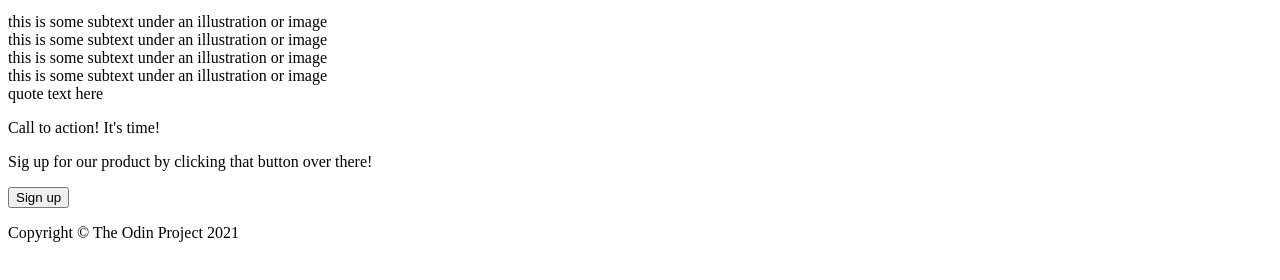
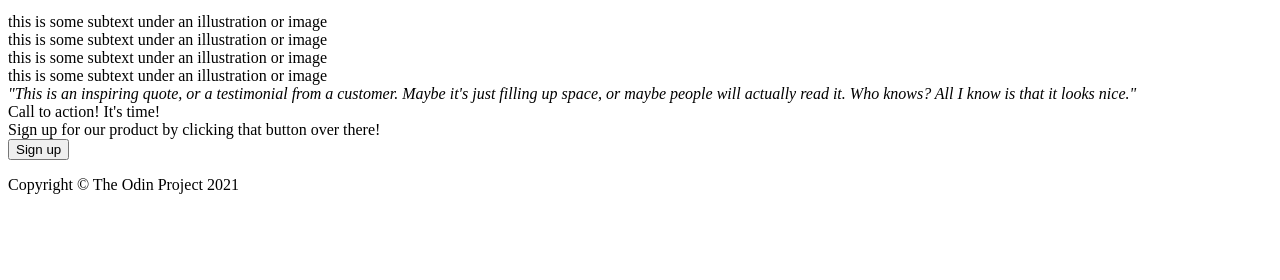
Before and after one commit to velocitypk/landing_page, a plain HTML site: page index.html in a window 1280 px wide. Shown: the part 498-778 px from the top of the page. Drawn offline with Linux system fonts and the light colour scheme.

Commit message:
add quote section, remove misplaced div tag in CTA section

```diff
--- a/index.html
+++ b/index.html
@@ -35,8 +35,8 @@
         </div>
 
         <div class="info">
-            <div class="title">
-            <p>Some random information</p>
+            <div class="infotitle">
+            <p>Some random information.</p>
             </div>
                 <div class=infopics>
                  <div class="container">
@@ -58,12 +58,15 @@
                 </div>
         </div>
         <div class="quote">
-            quote text here
+            <em>"This is an inspiring quote, or a testimonial from a customer. Maybe it's just filling up space, or maybe people will actually read it. Who knows? All I know
+            is that it looks nice."</em>
         </div>
         <div class="cta">
-            <div class="cta_left"></div>
-            <p class="title">Call to action! It's time!</p>
-            <p class="ctatext">Sig up for our product by clicking that button over there!</p>
+            <div class="cta_left">
+            <div>
+            <div class="title">Call to action! It's time!</div>
+            <div class="ctatext">Sign up for our product by clicking that button over there!</div>
+            </div>
             </div>
             <div class="button"><button>Sign up</button></div>
         </div>
```
